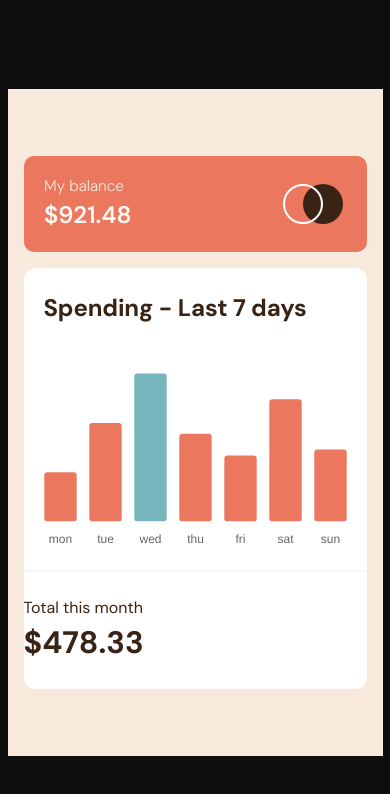
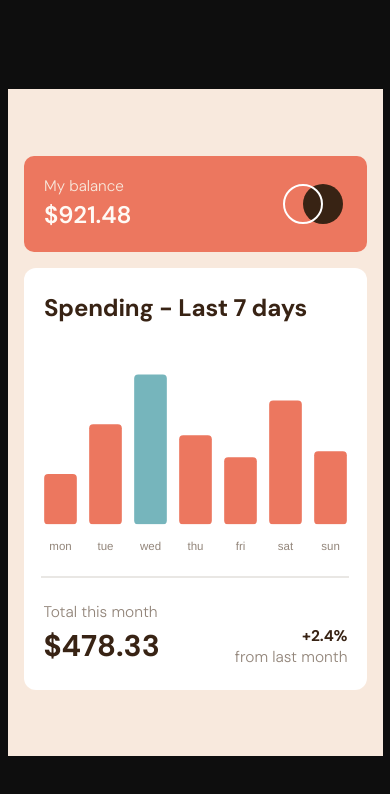
Before and after one commit to sjohnston82/expenses-chart-component, a Next.js app: page / in a window 390 px wide. Shown: the top 794 px of the page. Built offline with nearby package versions, Linux system fonts and the light colour scheme.

Commit message:
mobile styling complete

```diff
--- a/package.json
+++ b/package.json
@@ -14,6 +14,7 @@
     "@types/react-dom": "18.2.7",
     "autoprefixer": "10.4.15",
     "chart.js": "^4.4.0",
+    "chartjs-plugin-datalabels": "^2.2.0",
     "eslint": "8.49.0",
     "eslint-config-next": "13.4.19",
     "next": "13.4.19",
--- a/src/app/_components/Chart.tsx
+++ b/src/app/_components/Chart.tsx
@@ -14,6 +14,7 @@ import {
   ChartEvent,
 } from "chart.js";
 import { Bar } from "react-chartjs-2";
+// import ChartDataLabels from "chartjs-plugin-datalabels";
 
 type ChartData = {
   day: string;
@@ -41,12 +42,18 @@ ChartJS.register(
   Tooltip,
   Legend
 );
+// ChartJS.register(ChartDataLabels);
 
 declare module "chart.js" {
   interface TooltipPositionerMap {
     myCustomPositioner: TooltipPositionerFunction<ChartType>;
   }
 }
+
+ChartJS.defaults.color = "hsl(28, 10%, 53%)";
+
+ChartJS.defaults.font.size = 11.5;
+ChartJS.defaults.font.weight = "300";
 
 export const options = {
   // turn cursor to point if chartElement (bar) is hovered by targeting the css of the event
@@ -64,14 +71,13 @@ export const options = {
     }
   },
   responsive: true,
+
   plugins: {
     legend: {
       position: "top" as const,
       display: false,
     },
-    labels: {
-      color: "hsl(25, 47%, 15%)",
-    },
+
     title: {
       display: false,
       text: "Chart.js Bar Chart",
@@ -81,6 +87,7 @@ export const options = {
       xAlign: "center" as const,
       yAlign: "bottom" as const,
       caretSize: 0,
+
       caretPadding: 6,
       backgroundColor: "hsl(25, 47%, 15%)",
       callbacks: {
@@ -111,20 +118,23 @@ export const options = {
       border: {
         display: false,
       },
+      ticks: {
+        padding: 8, // Increase the padding between bars and labels
+      },
     },
   },
   layout: {
     padding: {
-      top: 10,
+      top: 11,
+      // bottom: -2,
     },
   },
   maintainAspectRatio: false,
 };
 
-const labels = ["mon", "tue", "wed", "thu", "fri", "sat", "sun"];
-
 const Chart = () => {
   const [chartData, setChartData] = useState<ChartData[]>([]);
+  const labels = chartData.map((d) => d.day);
 
   const fetchData = () => {
     import("../../../data.json").then((data) => {
@@ -160,15 +170,16 @@ const Chart = () => {
           return c.amount;
         }),
         backgroundColor: backgroundColors,
-        borderRadius: 3,
+        borderRadius: 4,
         hoverBackgroundColor: hoverBackgroundColors,
         borderSkipped: false,
+        barThickness: 32,
         color:
           "hsl(25.090909090909097, 47.41379310344826%, 45.490196078431374%)",
       },
     ],
   };
-  return <Bar options={options} data={data} className="h-52" />;
+  return <Bar options={options} data={data} className="h-[220px]" />;
 };
 
 export default Chart;
--- a/src/app/_components/ChartContainer.tsx
+++ b/src/app/_components/ChartContainer.tsx
@@ -7,13 +7,13 @@ const ChartContainer = () => {
 
   return (
     <div className="bg-white w-full rounded-xl mt-4  py-[22px] ">
-      <h1 className="text-[24px] font-bold px-[20px] text-dark-brown tracking-[-.0065em]">
+      <h1 className="text-[24px] font-bold px-[20.5px] text-dark-brown tracking-[-.0065em]">
         Spending - Last 7 days
       </h1>
-      <div className="pt-4 pb-5 px-[14px]">
+      <div className="pt-4 pb-[14px] px-[14px]">
         <Chart />
       </div>
-      <hr className="w-full h-[2px] bg-[#FCF4EE] border-0" />
+      <hr className="w-[90%] h-[2px] bg-medium-brown border-0 mx-auto opacity-20" />
       <MonthlyTotal />
     </div>
   );
--- a/src/app/_components/MonthlyTotal.tsx
+++ b/src/app/_components/MonthlyTotal.tsx
@@ -2,12 +2,19 @@ import React from "react";
 
 const MonthlyTotal = () => {
   return (
-    <div className="text-dark-brown pt-6 flex justify-between">
-      <div className="flex flex-col">
-        <p className="text-[16px]">Total this month</p>
-        <p className="text-[31px] font-bold">$478.33</p>
+    <div className="text-dark-brown pt-[25px] pr-[19px] pl-[20px] flex justify-between">
+      <div className="flex flex-col gap-[-10px]mt-[1px]">
+        <p className="text-[15.5px] font-light text-medium-brown leading-tight">
+          Total this month
+        </p>
+        <p className="text-[30px] font-bold">$478.33</p>
       </div>
-      <div className=""></div>
+      <div className="flex flex-col items-end justify-end ">
+        <p className="font-bold leading-tight text-[15.5px]">+2.4%</p>
+        <p className="text-[15.5px] font-light text-medium-brown leading-[1.35]">
+          from last month
+        </p>
+      </div>
     </div>
   );
 };
```
Also changed, not shown: 1 other file (tests, documents, lock files or other folders).
